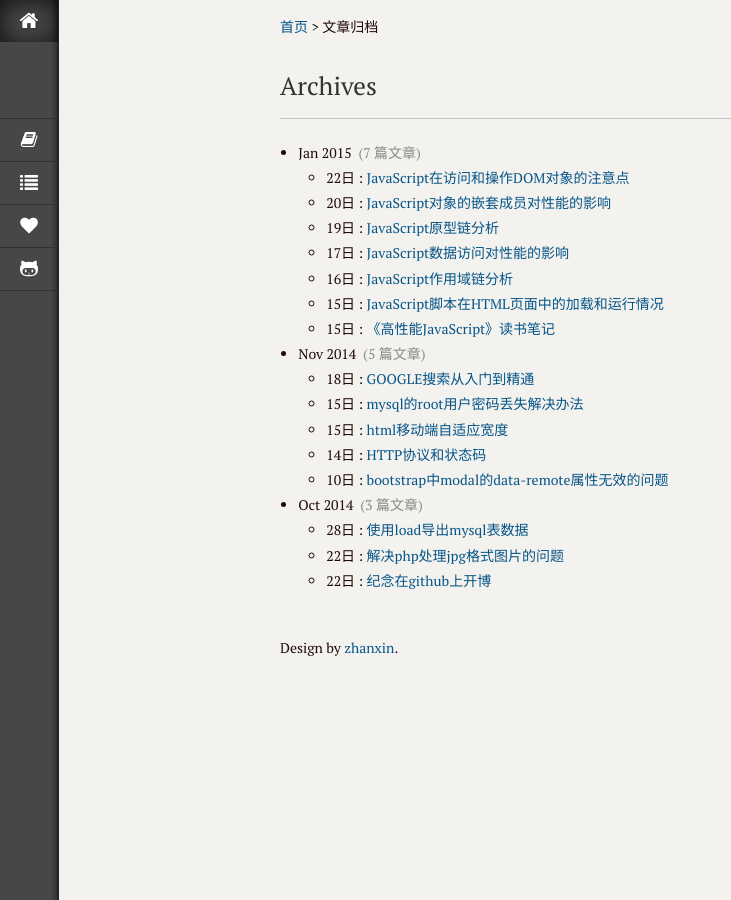
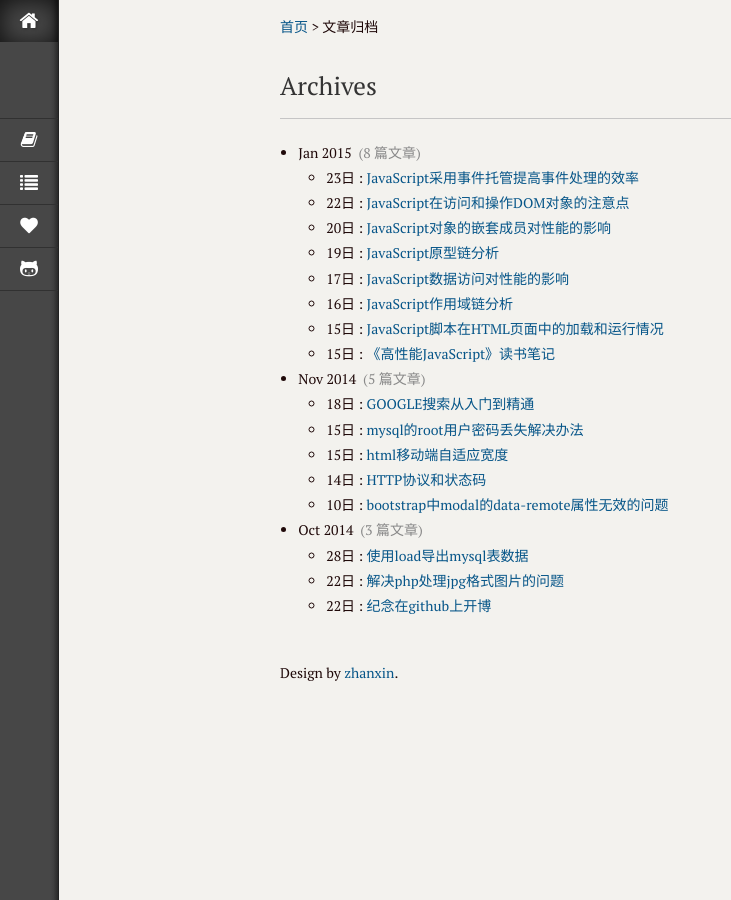
Before and after one commit to GitHubCuCu/dougaoyang.github.io, a Jekyll site: the page built from archives.html, in a window 1280 px wide. Shown: the whole page, without its empty margins (0-731 px from the left). Built offline with Jekyll 4.4.1, drawn with Linux system fonts in a browser that asks for light colours; Markdown is read by kramdown in place of the engine named in the settings.

Commit message:
add post

```diff
--- a/_posts/javascript/2015-01-15-High_Performance_JavaScript-notes.md
+++ b/_posts/javascript/2015-01-15-High_Performance_JavaScript-notes.md
@@ -12,6 +12,8 @@ keywords: JavaScript,高性能,优化,笔记
 2. [JavaScript作用域链分析](/2015/01/16/scope_chains.html)
 3. [JavaScript数据访问对性能的影响](/2015/01/17/data_access.html)
 4. [JavaScript原型链分析](/2015/01/19/prototype_chains.html)
-4. [JavaScript对象的嵌套成员对性能的影响](/2015/01/20/nested_members.html)
+5. [JavaScript对象的嵌套成员对性能的影响](/2015/01/20/nested_members.html)
+6. [JavaScript在访问和操作DOM对象的注意点](/2015/01/22/dom_scripting.html)
+7. [JavaScript采用事件托管提高事件处理的效率](/2015/01/23/event_delegation.html)
 
 __未完待续...__
--- /dev/null
+++ b/_posts/javascript/2015-01-23-event_delegation.md
@@ -0,0 +1,16 @@
+---
+layout: post
+title: JavaScript采用事件托管提高事件处理的效率
+category: JavaScript
+description: 对写出高性能的js代码的理解和心得
+keywords: JavaScript,高性能,优化,笔记
+---
+
+##1.前言
+
+
+
+
+![运行结果][img:1]
+
+[img:1]: /images/20150122144500.png "运行结果"
```
